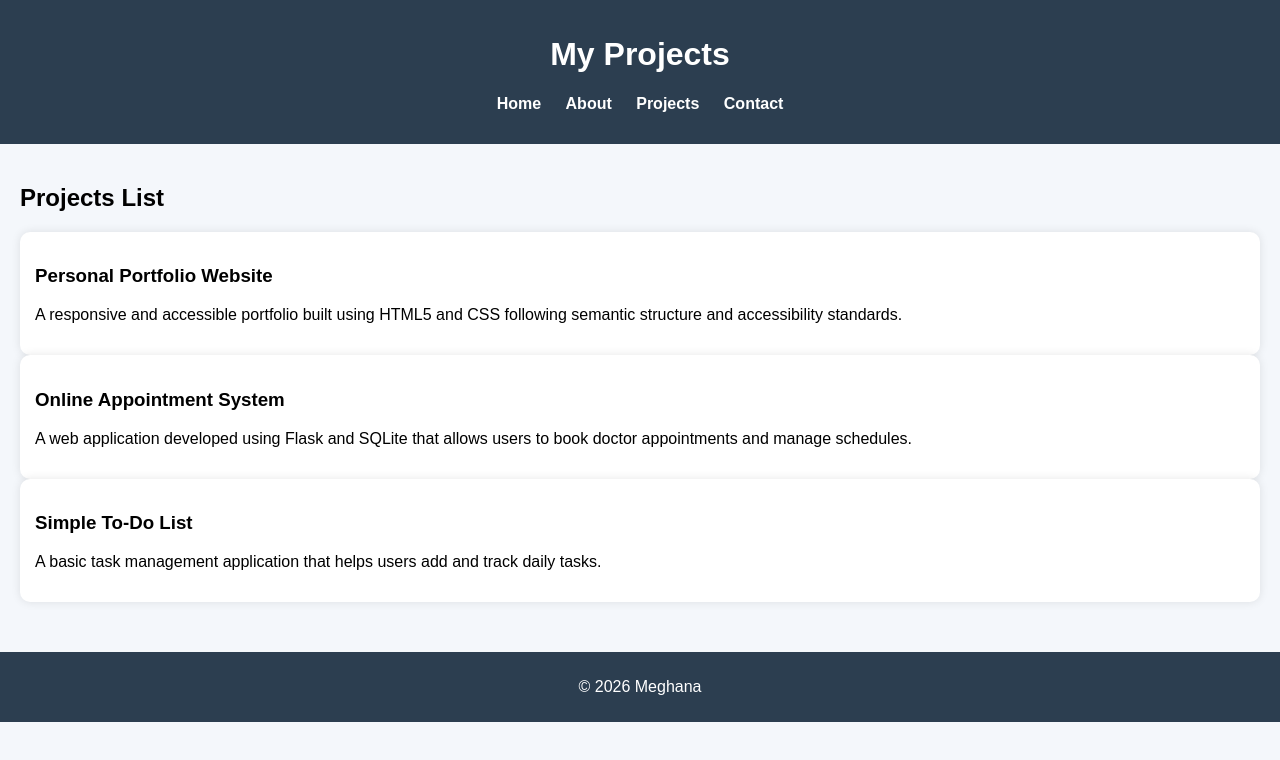
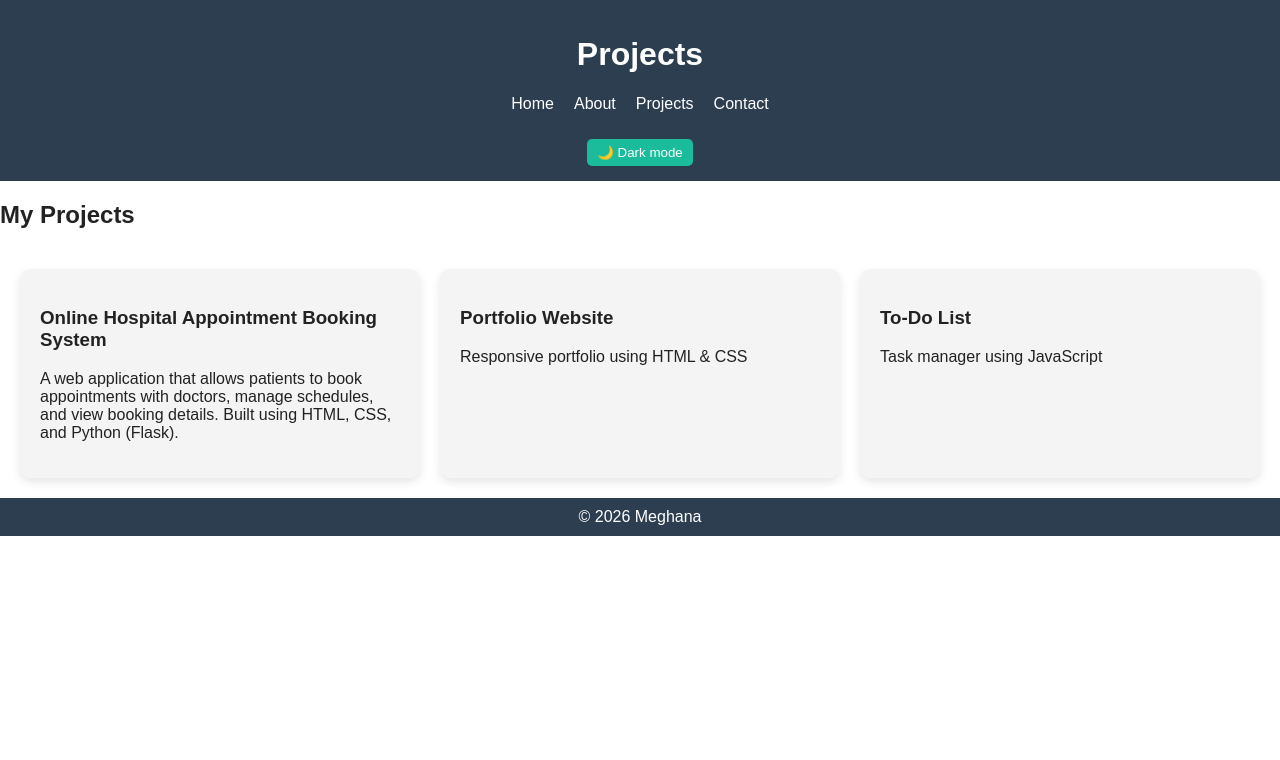
Before and after one commit to meghanaambati452-blip/portfolio-website, a plain HTML site: page projects.html in a window 1280 px wide. Drawn offline with Linux system fonts and the light colour scheme.

Commit message:
Add files via upload

```diff
--- a/projects.html
+++ b/projects.html
@@ -1,19 +1,17 @@
 <!DOCTYPE html>
-<html lang="en">
+<html>
 <head>
-<meta charset="UTF-8">
 <meta name="viewport" content="width=device-width, initial-scale=1.0">
-<meta name="description" content="Projects by Meghana">
-<title>Projects | Meghana Portfolio</title>
+<title>Projects</title>
 <link rel="stylesheet" href="style.css">
 </head>
 
 <body>
 
 <header>
-  <h1>My Projects</h1>
+<h1>Projects</h1>
 
-  <nav aria-label="Main Navigation">
+<nav>
 <ul>
 <li><a href="index.html">Home</a></li>
 <li><a href="about.html">About</a></li>
@@ -21,35 +19,29 @@
 <li><a href="contact.html">Contact</a></li>
 </ul>
 </nav>
+
+<button onclick="toggleTheme()">🌙 Dark mode</button>
 </header>
+<h2>My Projects</h2>
+<main>
+<section class="card">
+<h3>Online Hospital Appointment Booking System</h3>
+<p>A web application that allows patients to book appointments with doctors, manage schedules, and view booking details. Built using HTML, CSS, and Python (Flask).</p>
+</section>
+<section class="card">
+<h3>Portfolio Website</h3>
+<p>Responsive portfolio using HTML & CSS</p>
+</section>
 
-<main>
-
-<section>
-  <h2>Projects List</h2>
-
-  <article>
-    <h3>Personal Portfolio Website</h3>
-    <p>A responsive and accessible portfolio built using HTML5 and CSS following semantic structure and accessibility standards.</p>
-  </article>
-
-  <article>
-    <h3>Online Appointment System</h3>
-    <p>A web application developed using Flask and SQLite that allows users to book doctor appointments and manage schedules.</p>
-  </article>
-
-  <article>
-    <h3>Simple To-Do List</h3>
-    <p>A basic task management application that helps users add and track daily tasks.</p>
-  </article>
-
+<section class="card">
+<h3>To-Do List</h3>
+<p>Task manager using JavaScript</p>
 </section>
 
 </main>
 
-<footer>
-  <p>© 2026 Meghana</p>
-</footer>
+<footer>© 2026 Meghana</footer>
 
+<script src="script.js"></script>
 </body>
 </html>
--- /dev/null
+++ b/script.js
@@ -0,0 +1,9 @@
+function toggleTheme() {
+  const current = document.documentElement.getAttribute("data-theme");
+
+  if (current === "dark") {
+    document.documentElement.removeAttribute("data-theme");
+  } else {
+    document.documentElement.setAttribute("data-theme", "dark");
+  }
+}
--- a/style.css
+++ b/style.css
@@ -1,58 +1,87 @@
-body {
-  font-family: Arial, sans-serif;
-  margin: 0;
-  background: #f4f7fb;
+:root {
+  --bg: #ffffff;
+  --text: #222;
+  --card: #f4f4f4;
+  --primary: #2c3e50;
 }
 
+[data-theme="dark"] {
+  --bg: #121212;
+  --text: #ffffff;
+  --card: #1e1e1e;
+  --primary: #000000;
+}
+
+body {
+  margin: 0;
+  font-family: Arial;
+  background: var(--bg);
+  color: var(--text);
+}
+
+/* Header */
 header {
-  background: #2c3e50;
+  background: var(--primary);
   color: white;
   padding: 15px;
   text-align: center;
 }
 
 nav ul {
+  display: flex;
+  justify-content: center;
+  gap: 20px;
   list-style: none;
   padding: 0;
-}
-
-nav ul li {
-  display: inline;
-  margin: 10px;
 }
 
 nav a {
   color: white;
   text-decoration: none;
-  font-weight: bold;
 }
 
-nav a:hover {
-  color: #1abc9c;
+/* Button */
+button {
+  margin-top: 10px;
+  padding: 6px 10px;
+  background: #1abc9c;
+  color: white;
+  border: none;
+  border-radius: 5px;
 }
 
+/* Layout */
 main {
+  display: grid;
+  gap: 20px;
   padding: 20px;
 }
 
-section {
-  margin-bottom: 30px;
+/* Card UI 🔥 */
+.card {
+  background: var(--card);
+  padding: 20px;
+  border-radius: 10px;
+  box-shadow: 0 4px 10px rgba(0,0,0,0.1);
 }
 
-article {
-  background: white;
-  padding: 15px;
-  border-radius: 10px;
-  box-shadow: 0 0 10px rgba(0,0,0,0.1);
+/* Footer */
+footer {
+  text-align: center;
+  padding: 10px;
+  background: var(--primary);
+  color: white;
 }
 
-footer {
-  background: #2c3e50;
-  color: white;
-  text-align: center;
-  padding: 10px;
+/* Responsive */
+@media (min-width: 768px) {
+  main {
+    grid-template-columns: 1fr 1fr;
+  }
 }
 
-:focus {
-  outline: 3px solid #1abc9c;
+@media (min-width: 1024px) {
+  main {
+    grid-template-columns: 1fr 1fr 1fr;
+  }
 }
```
Also changed, not shown: about.html (+14 -21 lines), contact.html (+11 -30 lines), index.html (+10 -24 lines). Lines whose indentation alone changed are shown as unchanged.
